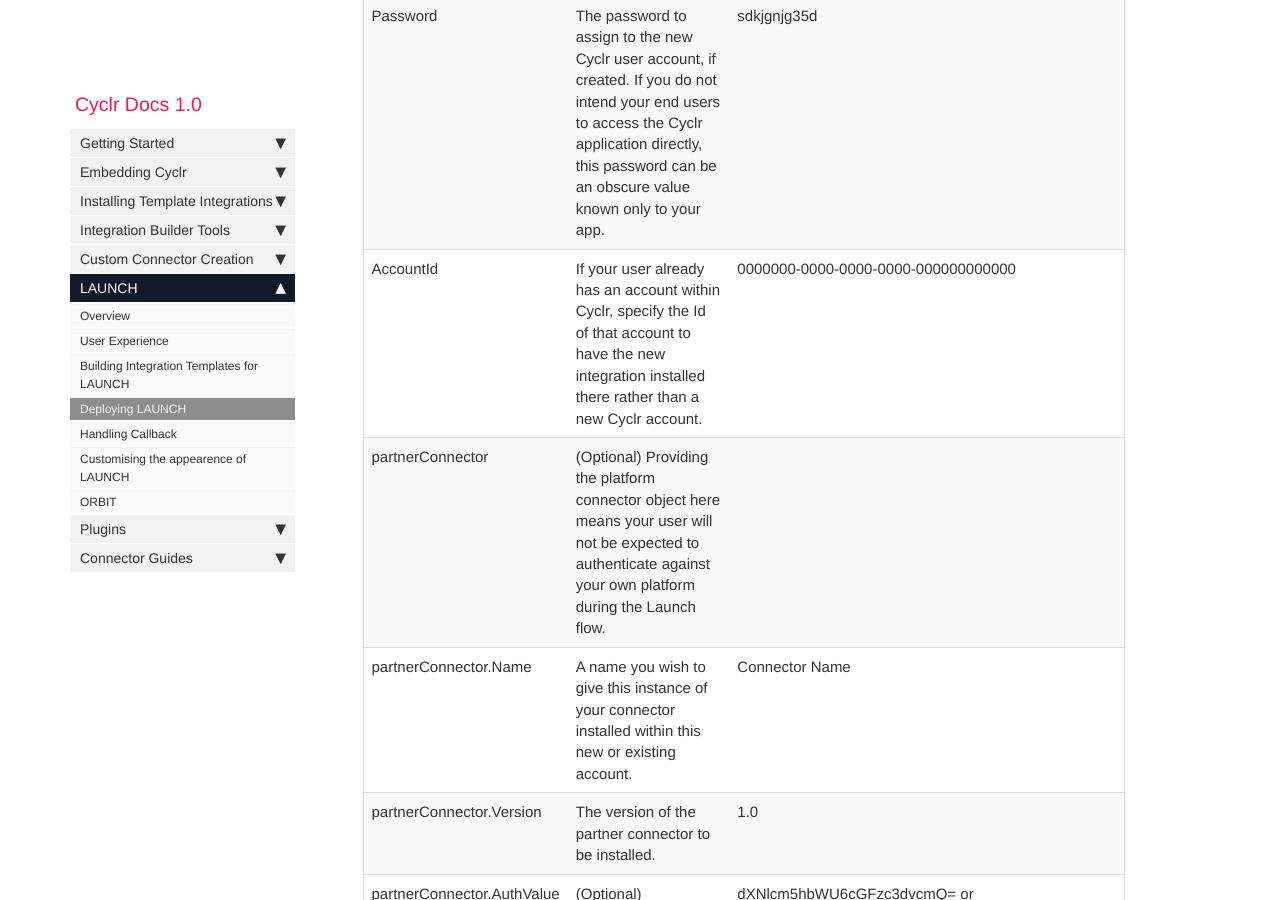
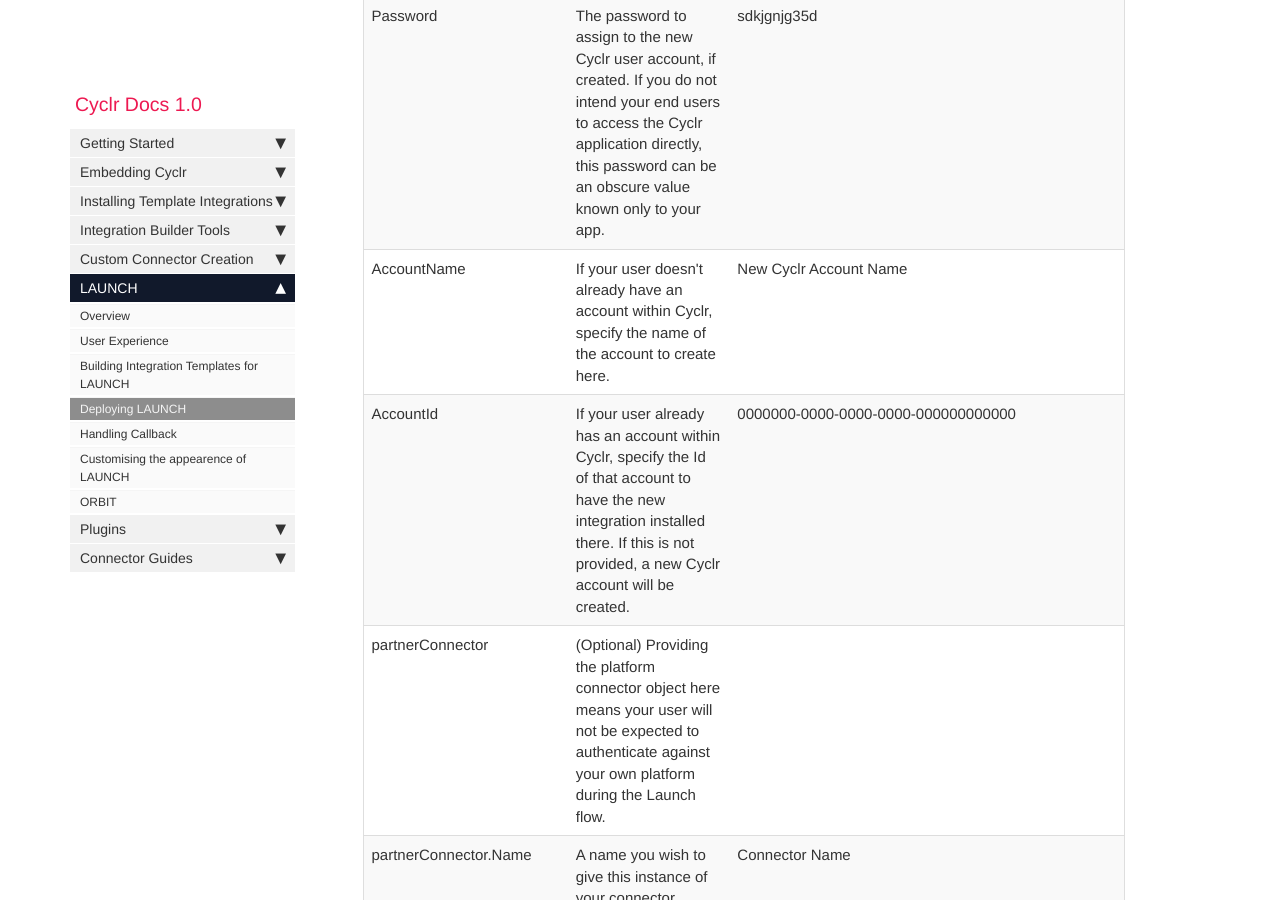
Before and after one commit to sneakysneak/docs, a Jekyll site: the page built from pages/launch/launch-deployment.md, in a window 1280 px wide and 900 px high, scrolled down 1441 px. Built offline with Jekyll 4.4.1, drawn with Linux system fonts in a browser that asks for light colours; nearby versions of some CDN libraries; comment, search, counter and statistics services are not loaded.

Commit message:
Update launch-deployment.md
Added AccountName parameter to use when creating a new Cyclr account.
- BenC

```diff
--- a/pages/launch/launch-deployment.md
+++ b/pages/launch/launch-deployment.md
@@ -51,8 +51,13 @@ You should use a Cyclr Partner OAuth token as the Bearer token in this request.
         <td>sdkjgnjg35d</td>
     </tr>
     <tr>
+        <td>AccountName</td>
+        <td>If your user doesn't already have an account within Cyclr, specify the name of the account to create here.</td>
+        <td>New Cyclr Account Name</td>
+    </tr>
+    <tr>
         <td>AccountId</td>
-        <td>If your user already has an account within Cyclr, specify the Id of that account to have the new integration installed there rather than a new Cyclr account.</td>
+        <td>If your user already has an account within Cyclr, specify the Id of that account to have the new integration installed there.  If this is not provided, a new Cyclr account will be created.</td>
         <td>0000000-0000-0000-0000-000000000000</td>
     </tr>
     <tr>
```
